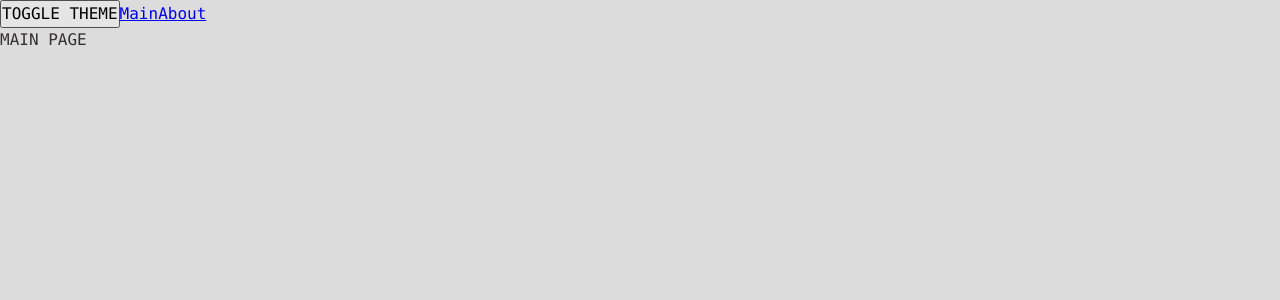
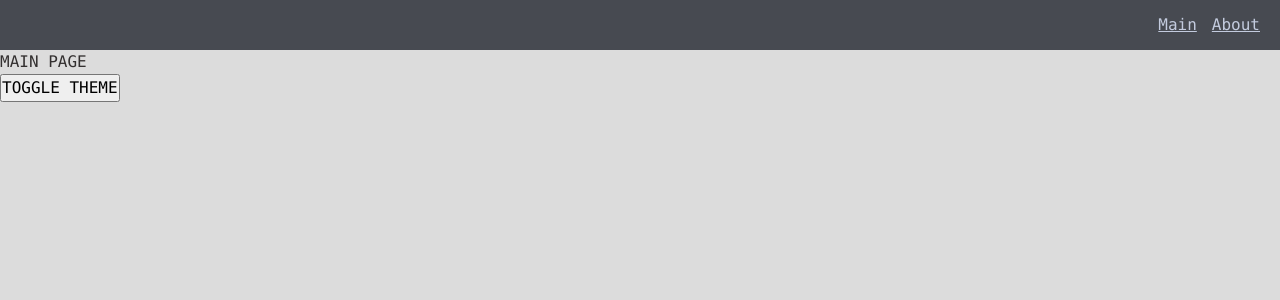
Before and after one commit to tusvel/public_frontend, a React app: page / in a window 1280 px wide. Shown: the top 300 px of the page. Built offline with nearby package versions, Linux system fonts and the light colour scheme.

Commit message:
2.12 Navbar. Шаблоны для разработки. Первый UiKit компонент.

```diff
--- a/src/app/App.tsx
+++ b/src/app/App.tsx
@@ -1,18 +1,17 @@
 import React from 'react';
 import './styles/index.scss'
-import {Link} from "react-router-dom";
 import {classNames} from "shared/lib/classNames/classNames";
 import {useTheme} from "app/providers/ThemeProvider";
 import {AppRouter} from "app/providers/router";
+import {Navbar} from "widgets/Navbar";
 
 const App = () => {
 	const {theme, toggleTheme} = useTheme()
 	return (
 		<div className={classNames('app', {}, [theme])}>
+			<Navbar/>
+			<AppRouter />
 			<button onClick={toggleTheme}>TOGGLE THEME</button>
-			<Link to={'/'}>Main</Link>
-			<Link to={'/about'}>About</Link>
-			<AppRouter/>
 		</div>
 	);
 };
--- a/src/app/styles/themes/dark.scss
+++ b/src/app/styles/themes/dark.scss
@@ -1,6 +1,10 @@
 .app.dark {
   --bg-color: #474A51;
+  --inverted-bg-color: #DCDCDC;
 
   --primary-color: #C3CBDE;
   --secondary-color: #CBE3F5;
+
+  --inverted-primary-color: #333030;
+  --inverted-secondary-color: #4A4342;
 }
--- a/src/app/styles/themes/light.scss
+++ b/src/app/styles/themes/light.scss
@@ -1,6 +1,10 @@
 .app.light {
   --bg-color: #DCDCDC;
+  --inverted-bg-color: #474A51;
 
   --primary-color: #333030;
   --secondary-color: #4A4342;
+
+  --inverted-primary-color: #C3CBDE;
+  --inverted-secondary-color: #CBE3F5;
 }
--- a/src/app/styles/variables/global.scss
+++ b/src/app/styles/variables/global.scss
@@ -8,4 +8,7 @@
   --font-size-l: 24px;
   --font-line-l: 32px;
   --font-l: var(--font-size-l) / var(--font-line-l) var(--font-family-main);
+
+  // Размеры
+  --navbar-height: 50px
 }
--- a/src/shared/lib/classNames/classNames.ts
+++ b/src/shared/lib/classNames/classNames.ts
@@ -1,6 +1,6 @@
 type Mode = Record<string, boolean | string>
 
-export function classNames(cls: string, mode: Mode, additional: string[]): string {
+export function classNames(cls: string, mode: Mode = {}, additional: string[] = []): string {
 	return [
 		cls,
 		...Object.entries(mode)
--- /dev/null
+++ b/src/shared/ui/AppLink/AppLink.module.scss
@@ -0,0 +1,19 @@
+.AppLink {
+
+}
+
+.primary {
+  color: var(--primary-color);
+}
+
+.secondary {
+  color: var(--secondary-color);
+}
+
+.invertedPrimary {
+  color: var(--inverted-primary-color);
+}
+
+.invertedSecondary {
+  color: var(--inverted-secondary-color)
+}
--- /dev/null
+++ b/src/shared/ui/AppLink/AppLink.tsx
@@ -0,0 +1,36 @@
+import {FC, PropsWithChildren} from 'react';
+import {classNames} from "shared/lib/classNames/classNames";
+import cls from './AppLink.module.scss'
+import {Link, LinkProps} from "react-router-dom";
+
+interface AppLinkProps extends LinkProps {
+	className?: string;
+	theme?: AppLinkTheme
+}
+
+export enum AppLinkTheme {
+	PRIMARY = 'primary',
+	SECONDARY = 'secondary',
+	INVERTED_PRIMARY = 'invertedPrimary',
+	INVERTED_SECONDARY = 'invertedSecondary'
+}
+
+export const AppLink: FC<AppLinkProps & PropsWithChildren> = (props) => {
+	const {
+		to,
+		className,
+		children,
+		theme = AppLinkTheme.PRIMARY,
+		...otherProps
+	} = props
+
+	return (
+		<Link
+			className={classNames(cls.AppLink, {}, [className, cls[theme]])}
+			to={to}
+			{...otherProps}
+		>
+			{children}
+		</Link>
+	)
+};
--- /dev/null
+++ b/src/widgets/Navbar/index.ts
@@ -0,0 +1 @@
+export {Navbar} from './ui/Navbar'
--- /dev/null
+++ b/src/widgets/Navbar/ui/Navbar.module.scss
@@ -0,0 +1,16 @@
+.Navbar {
+  width: 100%;
+  height: var(--navbar-height);
+  background-color: var(--inverted-bg-color);
+  display: flex;
+  align-items: center;
+  padding: 20px;
+}
+
+.links {
+  margin-left: auto;
+}
+
+.mainLink {
+  margin-right: 15px;
+}
--- /dev/null
+++ b/src/widgets/Navbar/ui/Navbar.tsx
@@ -0,0 +1,25 @@
+import React, {FC} from 'react';
+import {classNames} from "shared/lib/classNames/classNames";
+import cls from './Navbar.module.scss'
+import {AppLink, AppLinkTheme} from "shared/ui/AppLink/AppLink";
+
+interface NavbarProps {
+	className?: string;
+}
+
+export const Navbar: FC<NavbarProps> = (props) => {
+	const {
+		className
+	} = props
+
+	return (
+		<div
+			className={classNames(cls.Navbar, {}, [className])}
+		>
+			<div className={cls.links}>
+				<AppLink theme={AppLinkTheme.INVERTED_PRIMARY} className={cls.mainLink} to={'/'}>Main</AppLink>
+				<AppLink theme={AppLinkTheme.INVERTED_PRIMARY} to={'/about'}>About</AppLink>
+			</div>
+		</div>
+	)
+};
```
